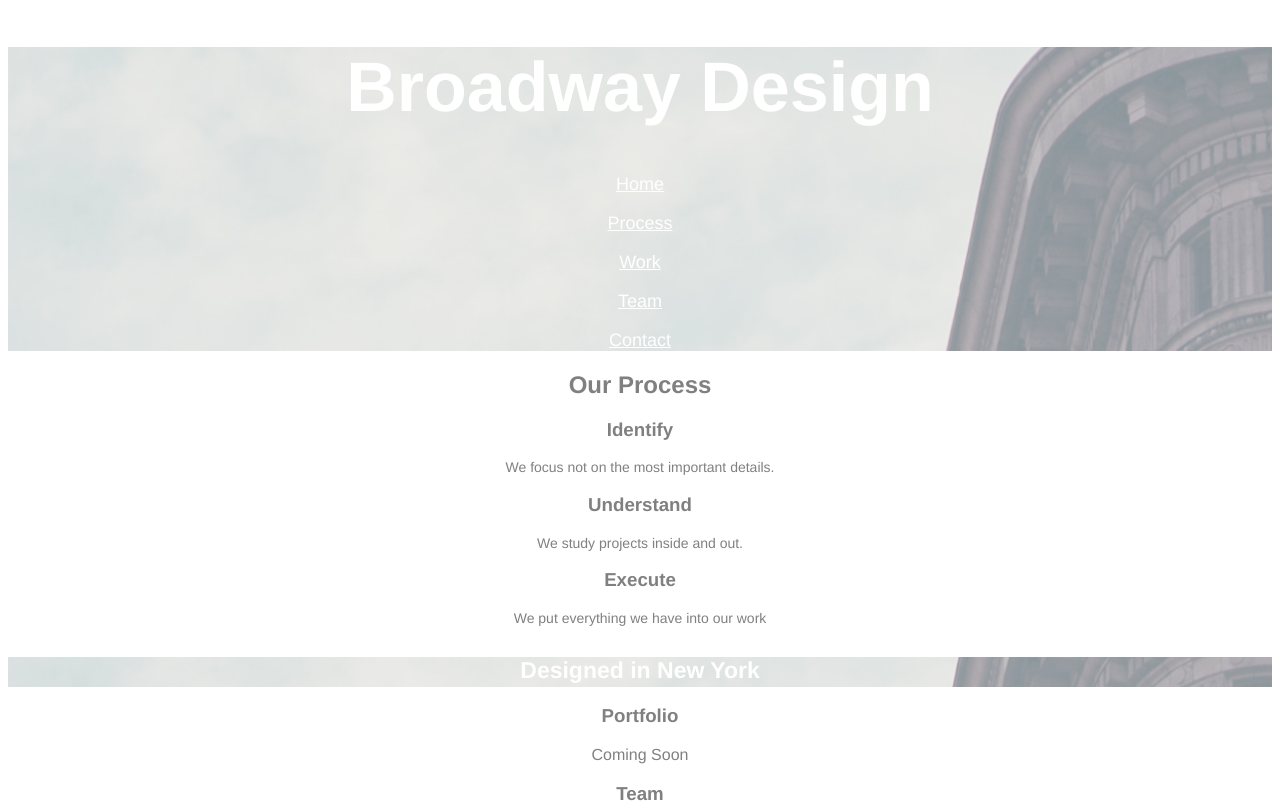
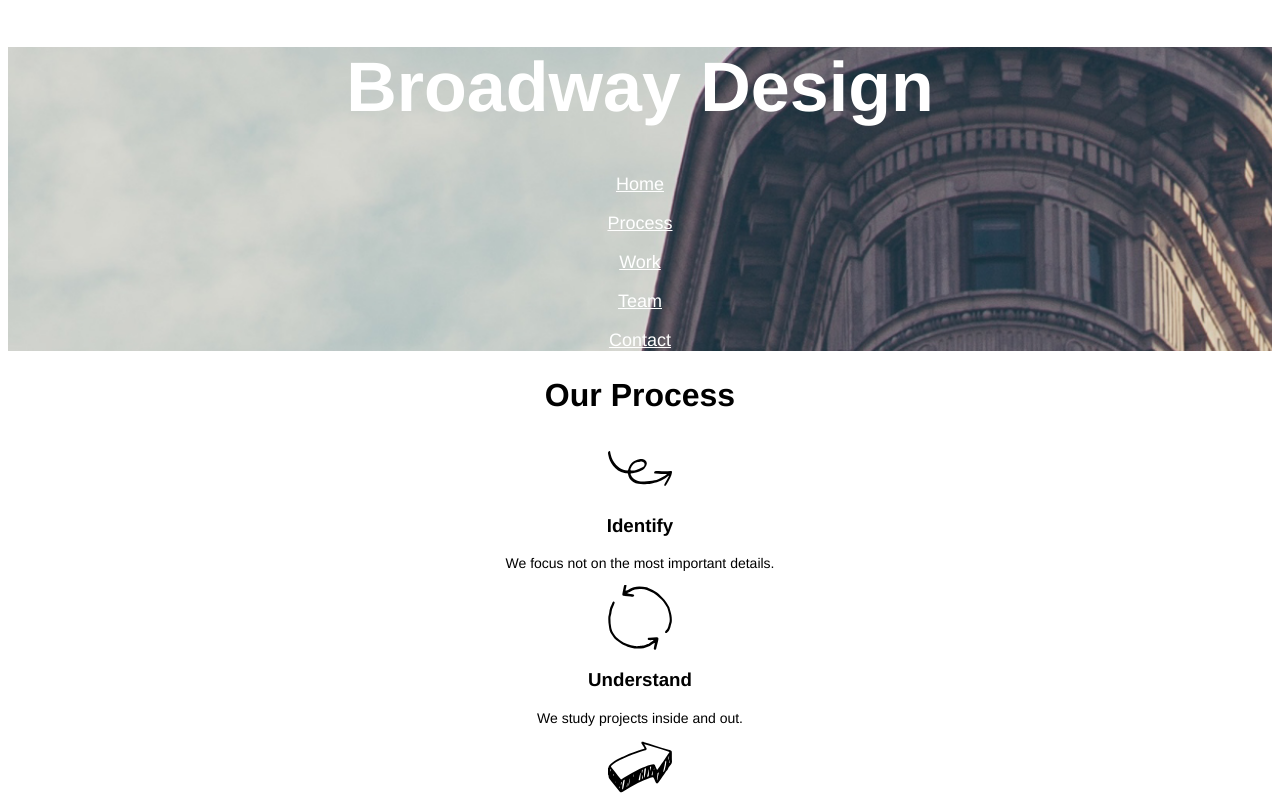
Before and after one commit to mathieudauner/broadway, a plain HTML site: page index.html in a window 1280 px wide. Shown: the top 808 px of the page. Drawn offline with Linux system fonts and the light colour scheme.

Commit message:
added SVG files and cleaned up styling

```diff
--- a/index.html
+++ b/index.html
@@ -5,6 +5,7 @@
     <title>Broadway</title>
     <link rel="stylesheet" href="./resources/css/style.css">
   </head>
+
   <body>
     <div class="header">
         <h1>
@@ -48,7 +49,7 @@
         </h2>
       </div>
 <!-- container for execute SVG -->
-      <div class="execute" height="55px">
+      <div class="identify" height="55px">
 
       </div>
 
--- a/resources/css/style.css
+++ b/resources/css/style.css
@@ -1,15 +1,14 @@
 body {
   font-family: Helvetica;
   text-align: center;
-  color: gray;
+  color: black;
 }
 
 .header {
   background-image: url(../images/the-flatiron-building.png);
-  background-position: left center;
+  background-position: center;
   background-size: cover;
   background-repeat: no-repeat;
-  opacity: 0.5;
   background-attachment: local;
   color: white;
 }
@@ -27,8 +26,9 @@ a {
   color: white;
 }
 
-.process {
-  color: gray;
+.process h2 {
+  font-size: 32px;
+  font-weight: bold;
 }
 
 .process-subheading h3 {
@@ -43,10 +43,9 @@ a {
 .origin {
   background-image: url(../images/the-flatiron-building.png);
   height: 30px;
-  background-position: left center;
+  background-position: center;
+  background-size: cover;
   background-repeat: no-repeat;
-  opacity: 0.5;
-  background-attachment: local;
   font-size: 23px;
   font-weight: bold;
   color: white;
@@ -57,7 +56,28 @@ a {
   text-align: left;
 }
 
-.footer h6,span {
+.footer h6, span {
   color: white;
   display: inline;
   }
+
+.identify {
+    background-image: url(../images/identify.svg);
+    background-repeat: no-repeat;
+    background-position: center;
+    height: 55px;
+  }
+
+.understand {
+    background-image: url(../images/understand.svg);
+    background-repeat: no-repeat;
+    background-position: center;
+    height: 65px;
+  }
+
+.execute {
+  background-image: url(../images/execute.svg);
+  background-repeat: no-repeat;
+  background-position: center;
+  height: 55px;
+}
```
